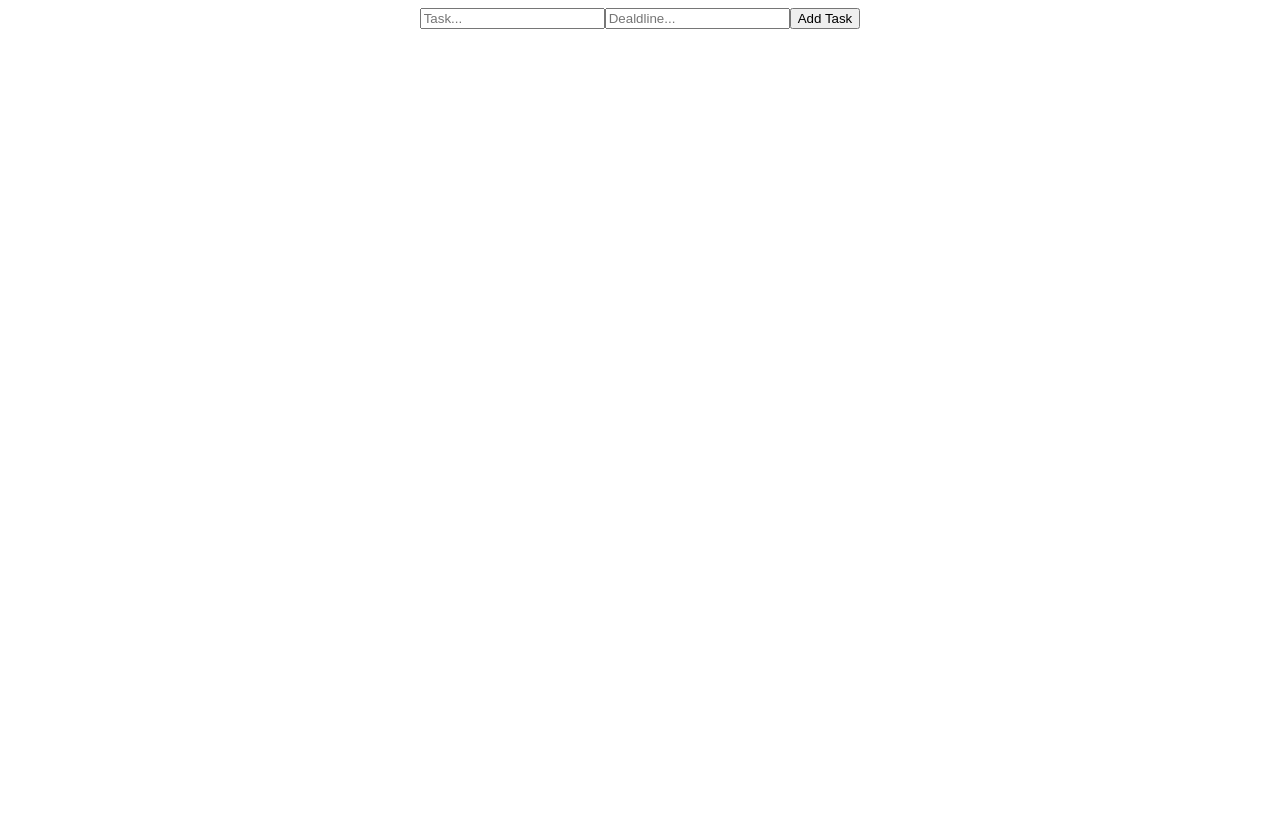
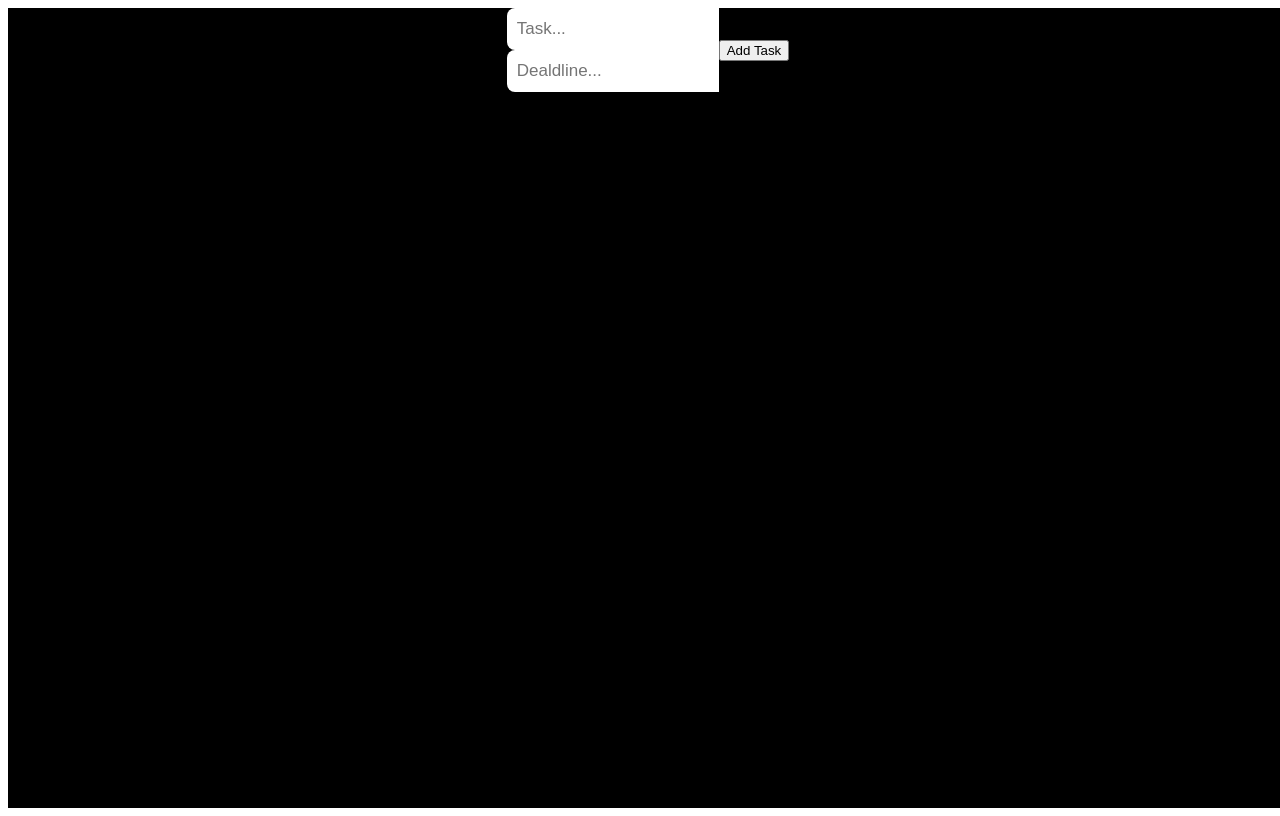
Before and after one commit to Al3xand3r11/tstodo-app, a React (Create React App) app: page / in a window 1280 px wide. Built offline with nearby package versions, Linux system fonts and the light colour scheme.

Commit message:
updates to css

```diff
--- a/src/App.css
+++ b/src/App.css
@@ -1,38 +1,33 @@
 .App {
-  text-align: center;
+  display: flex;
+  align-items: center;
+  flex-direction: column;
+  width: 100vw;
+  height: 100vh;
+  background-color: black;
+  font-family: Arial, Helvetica, sans-serif;
 }
 
-.App-logo {
-  height: 40vmin;
-  pointer-events: none;
+.Header{
+  flex: flex;
+  width: 100%;
+  display: flex;
+  justify-content: center;
+  align-items: center;
 }
 
-@media (prefers-reduced-motion: no-preference) {
-  .App-logo {
-    animation: App-logo-spin infinite 20s linear;
-  }
+.Header .inputcontainer{
+  display: flex;
+  flex-direction: column;
 }
 
-.App-header {
-  background-color: #282c34;
-  min-height: 100vh;
-  display: flex;
-  flex-direction: column;
-  align-items: center;
-  justify-content: center;
-  font-size: calc(10px + 2vmin);
-  color: white;
+.Header input{
+  width: 200px;
+  height: 40px;
+  border: none;
+  border-bottom-left-radius: 8px;
+  border-top-left-radius: 8px;
+  padding-left: 10px;
+  font-size: 17px;
+
 }
-
-.App-link {
-  color: #61dafb;
-}
-
-@keyframes App-logo-spin {
-  from {
-    transform: rotate(0deg);
-  }
-  to {
-    transform: rotate(360deg);
-  }
-}
--- a/src/App.tsx
+++ b/src/App.tsx
@@ -6,10 +6,13 @@ const App: FC = () => {
   return (
     <div className="App">
      <div className="Header">
+      <div className="inputcontainer">
       <input type = "text" placeholder = "Task..." />
       <input type= "number" placeholder= "Dealdline... "/>
+      </div>
       <button>Add Task</button>
     </div>
+    <div className="Todo List"></div>
     </div>
   );
 }
```
